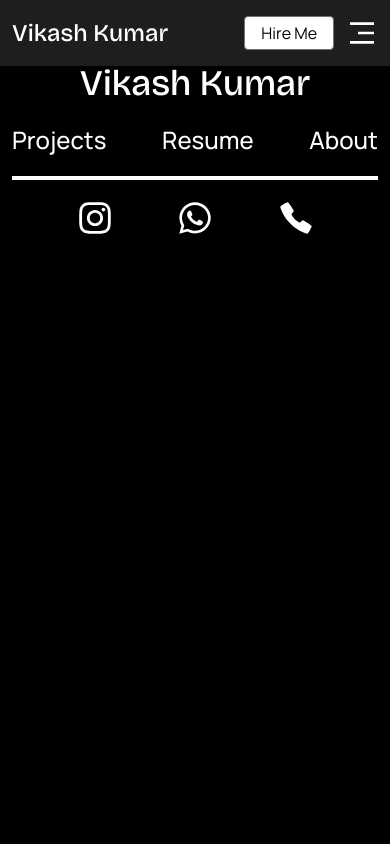
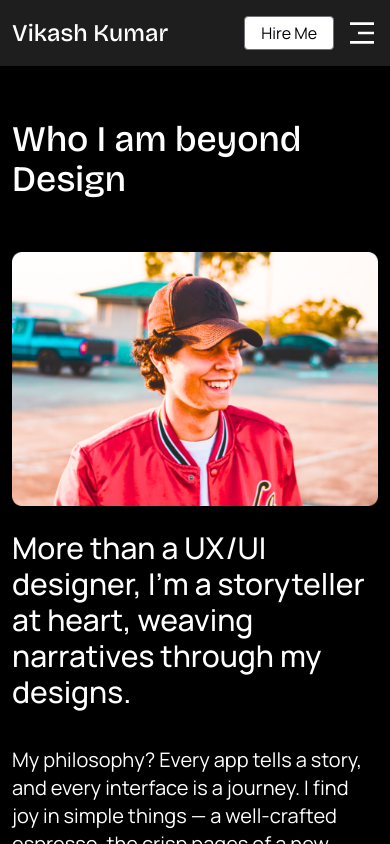
Before and after one commit to VikashFaujdar/my-portfolio, a React (Vite) app: page /about in a window 390 px wide. Built offline with nearby package versions, Linux system fonts and the light colour scheme.

Commit message:
about us page added

```diff
--- a/src/Pages/About/About.jsx
+++ b/src/Pages/About/About.jsx
@@ -1,8 +1,11 @@
 import React from 'react'
+import Hero from './Hero'
 
 const About = () => {
   return (
-    <div>About</div>
+    <div>
+      <Hero/>
+    </div>
   )
 }
 
--- /dev/null
+++ b/src/Pages/About/Hero.jsx
@@ -0,0 +1,24 @@
+import React from 'react';
+import Image from '../../assets/Image.png'
+
+
+const Hero = () => {
+    return (
+        <div className='h-screen text-white pt-30'>
+            <div className="container flex flex-col gap-10 px-3 lg:px-5">
+                <h1 className='text-4xl lg:text-5xl font-primary font-medium'>Who I am beyond Design</h1>
+                <div className="sections md:flex lg:mt-5">
+                    <div className="left my-3 md:w-1/2">
+                        <img src={Image} alt="" />
+                    </div>
+                    <div className="left flex flex-col gap-3 md:w-1/2">
+                        <h2 className='text-3xl lg:text-3xl font-secondary font-medium my-3'>More than a UX/UI designer, I'm a storyteller at heart, weaving narratives through my designs.</h2>
+                        <p className='text-xl lg:text-2xl font-secondary my-3'>My philosophy? Every app tells a story, and every interface is a journey. I find joy in simple things — a well-crafted espresso, the crisp pages of a new book, and the quiet buzz of a city at dawn.</p>
+                    </div>
+                </div>
+            </div>
+        </div>
+    )
+}
+
+export default Hero
--- a/src/components/Footer.jsx
+++ b/src/components/Footer.jsx
@@ -19,7 +19,6 @@ const Footer = () => {
                 opacity:0,
                 duration:0.8,
                 stagger:0.2,
-                repeat:-1
             })
         })
 
--- a/src/components/Header.jsx
+++ b/src/components/Header.jsx
@@ -76,7 +76,7 @@ const Header = () => {
                 <div className="underLine absolute w-full h-full border-b-2 border-white top-0 -left-18 group-hover:left-0 transition-all duration-300"></div>
                 </Link>
             </div>
-            <div className="h-full mobnav w-full bg-black fixed top-15 py-10 -left-[100%] md:hidden z-30 font-primary flex flex-col pl-4 gap-9 text-5xl">
+            <div className="h-full mobnav w-full bg-black fixed top-15 py-10 -left-[100%] md:hidden z-50 font-primary flex flex-col pl-4 gap-9 text-5xl">
                 <Link onClick={handleToggle} className='Links overflow-hidden' to={'/'}>Home</Link>
                 <Link onClick={handleToggle} className='Links overflow-hidden' to={'/about'}>About</Link>
                 <Link onClick={handleToggle} className='Links overflow-hidden' to={'/gallery'}>Gallery</Link>
--- a/src/main.jsx
+++ b/src/main.jsx
@@ -15,7 +15,7 @@ createRoot(document.getElementById('root')).render(
     <BrowserRouter>
     <Header/>
     <App />
-    <Footer/>
+    {/* <Footer/> */}
     </BrowserRouter>
   </StrictMode>,
 )
```
Also changed, not shown: src/assets/Image.png (added).
